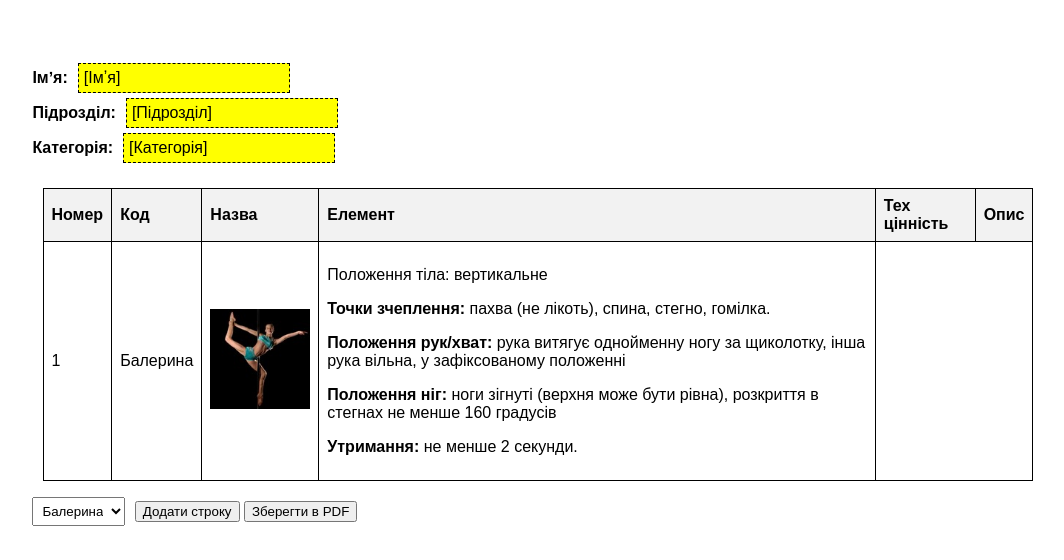
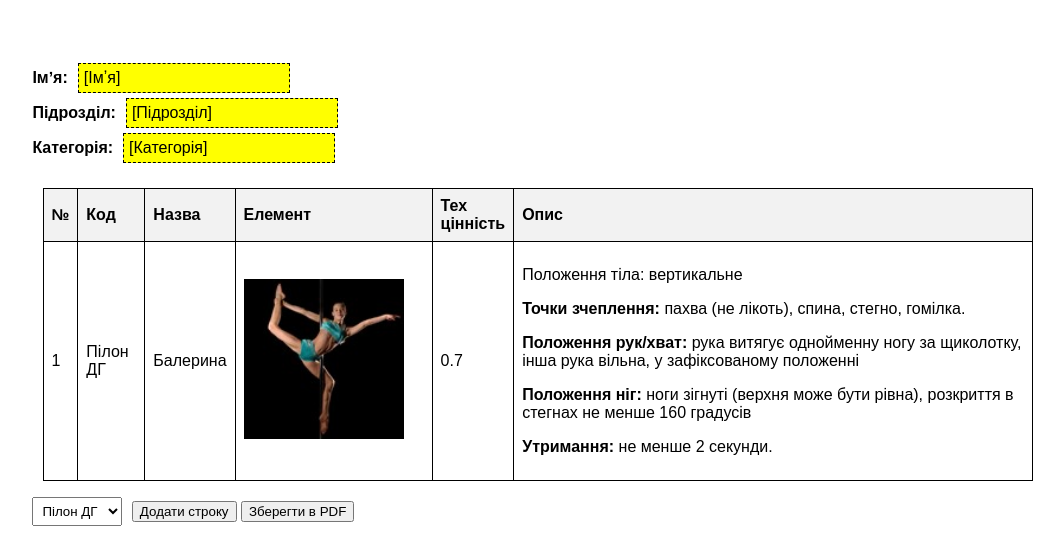
Before and after one commit to fedigojs/simplepole, a website: page public/index.html in a window 1280 px wide. Both pictures are taken after a click on the button "Додати строку". Shown: the whole page, without its empty margins (102-1166 px from the left). Drawn offline with nearby package versions, Linux system fonts and the light colour scheme.

Commit message:
ready now an working

```diff
--- a/public/index.html
+++ b/public/index.html
@@ -32,11 +32,11 @@
       <table id="myTable">
         <thead>
           <tr>
-            <th>Номер</th>
-            <th>Код</th>
-            <th>Назва</th>
-            <th>Елемент</th>
-            <th>Тех цінність</th>
+            <th class="column-narrow">№</th>
+            <th class="column-medium">Код</th>
+            <th class="column-medium">Назва</th>
+            <th class="column-wide">Елемент</th>
+            <th class="column-medium">Тех цінність</th>
             <th>Опис</th>
           </tr>
         </thead>
--- a/public/script.js
+++ b/public/script.js
@@ -18,7 +18,7 @@ async function initializeNameSelector() {
     items.forEach((item) => {
       const option = document.createElement("option");
       option.value = item.name;
-      option.textContent = item.name;
+      option.textContent = item.code;
       nameSelector.appendChild(option);
     });
   } catch (error) {
@@ -36,14 +36,14 @@ async function addRowBySelectedName() {
       const tableBody = document
         .getElementById("myTable")
         .getElementsByTagName("tbody")[0];
-      const rowIndex = tableBody.rows.length + 1; // Получение порядкового номера строки
       const newRow = tableBody.insertRow();
 
-      addCell(newRow, rowIndex); // Здесь мы добавляем порядковый номер строки
-      addCell(newRow, item.name);
-      //   addCell(newRow, item.tvalue);
-      addCellWithImage(newRow, item.image);
-      addCell(newRow, item.description, true); // Предполагаем, что описание содержит HTML
+      addCell(newRow, tableBody.rows.length); // Номер строки
+      addCell(newRow, item.code); // Код
+      addCell(newRow, item.name); // Имя
+      addCellWithImage(newRow, item.image); // Изображение
+      addCell(newRow, item.tValue); // Тех цінність
+      addCell(newRow, item.description, true); // Описание с HTML
     } else {
       alert("Выбранный элемент не найден в данных.");
     }
--- a/public/styles.css
+++ b/public/styles.css
@@ -66,7 +66,8 @@ button {
 }
 
 img {
-  max-width: 100px;
+  max-width: 180px;
+  min-width: 160px;
   height: auto;
 }
 
@@ -74,3 +75,17 @@ select {
   padding: 5px;
   margin-right: 5px;
 }
+
+/* Новые классы для управления шириной колонок */
+.column-narrow {
+  width: 10px;
+  text-align: center;
+} /* Узкая колонка */
+.column-medium {
+  width: 50px;
+  text-align: center;
+} /* Средняя колонка */
+.column-wide {
+  width: 180px;
+  text-align: center;
+} /* Широкая колонка */
```
